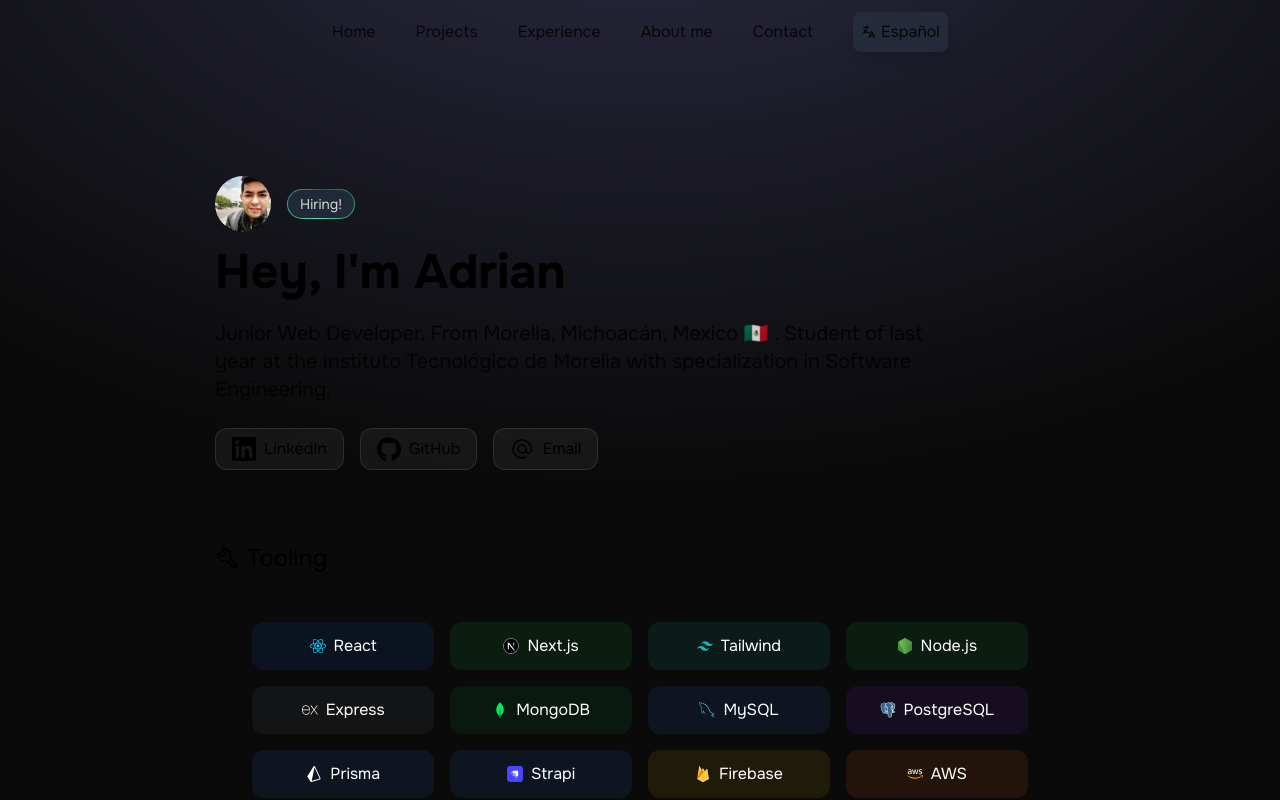
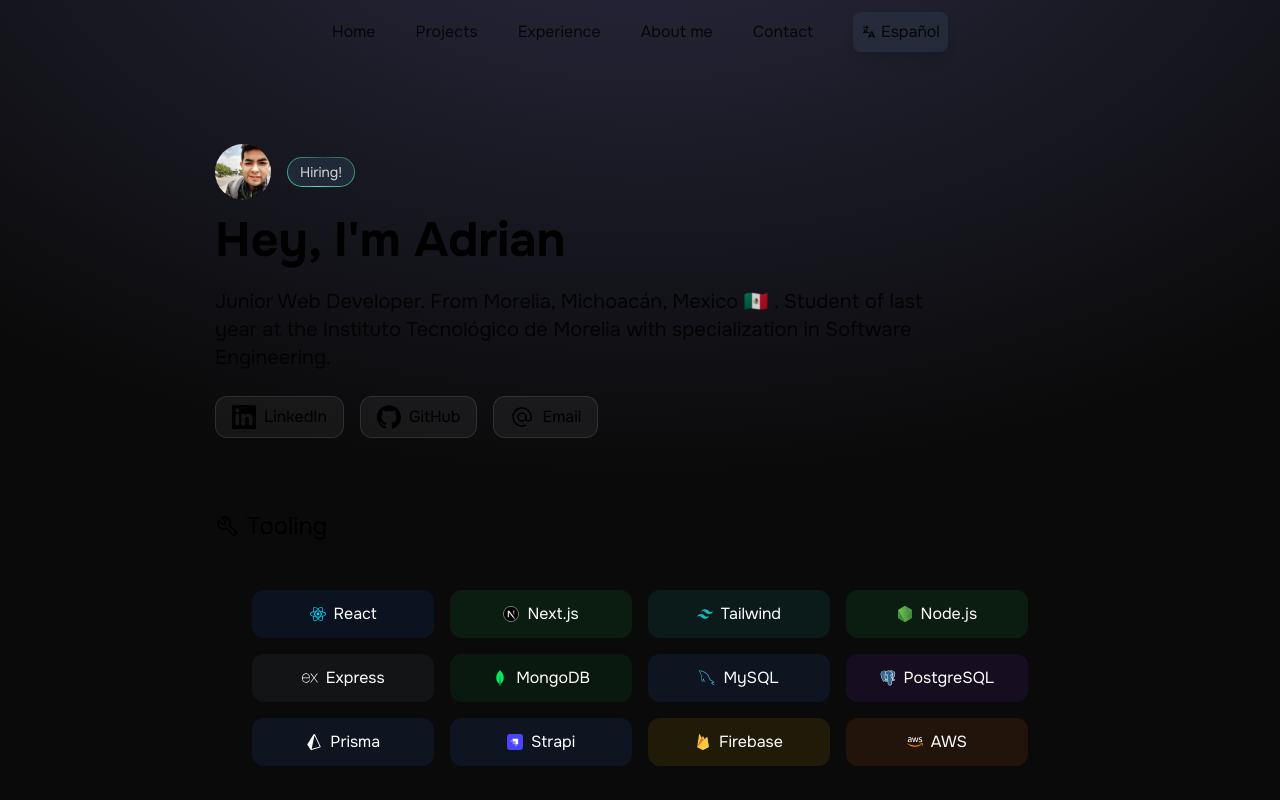
Before and after one commit to AdrianUrtiz/portfolio-adrian, a React (Vite) app: page / in a window 1280 px wide. Shown: the top 800 px of the page. Built offline with nearby package versions, Linux system fonts and the light colour scheme.

Commit message:
Menos espacio inicial

```diff
--- a/src/components/Body.jsx
+++ b/src/components/Body.jsx
@@ -14,7 +14,7 @@
   const { translations } = useContext(LanguageContext)
   return (
     <main className='px-4'>
-      <Container className='pt-20 md:pt-44'>
+      <Container className='pt-20 md:pt-36'>
         <Presentation />
       </Container>
 
```
